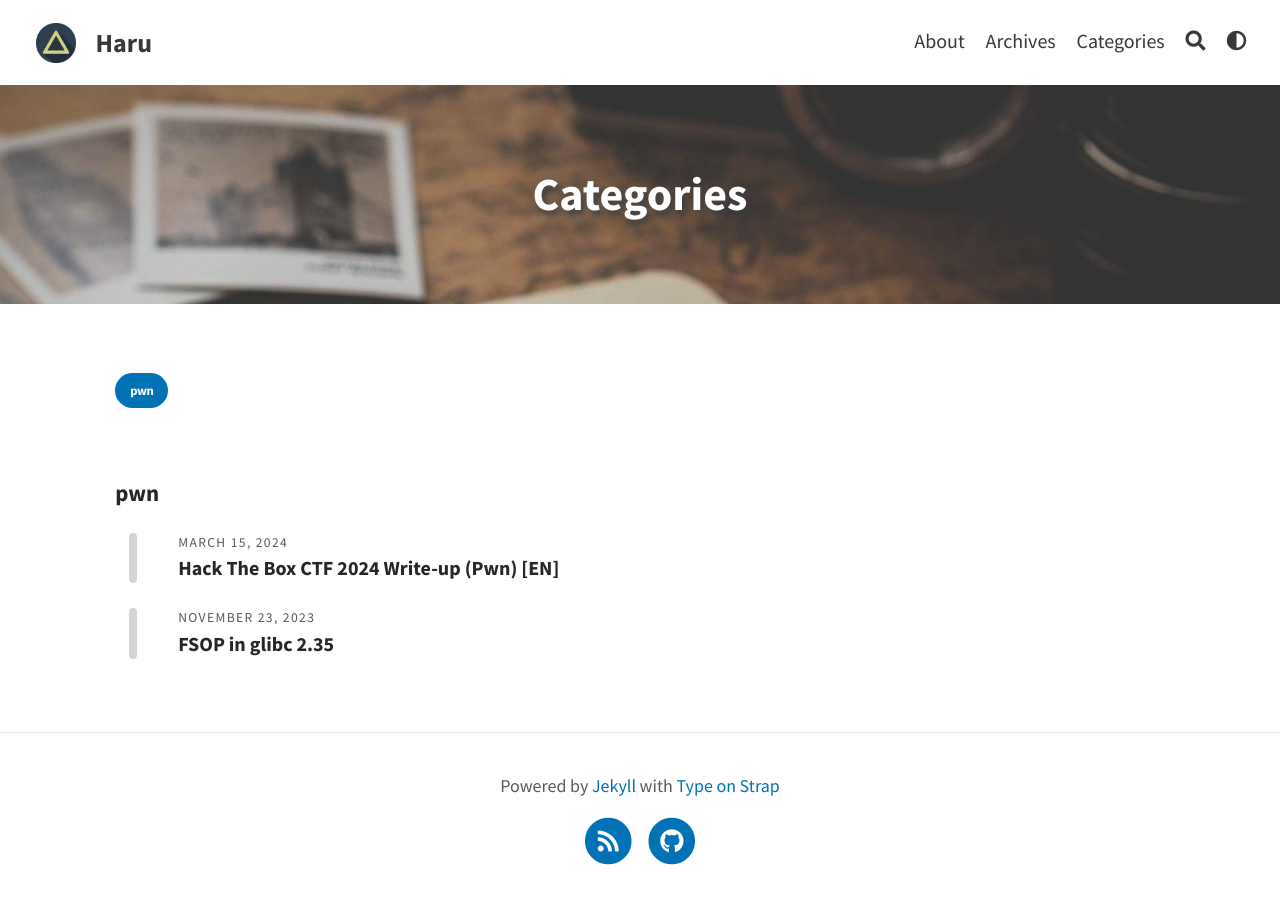
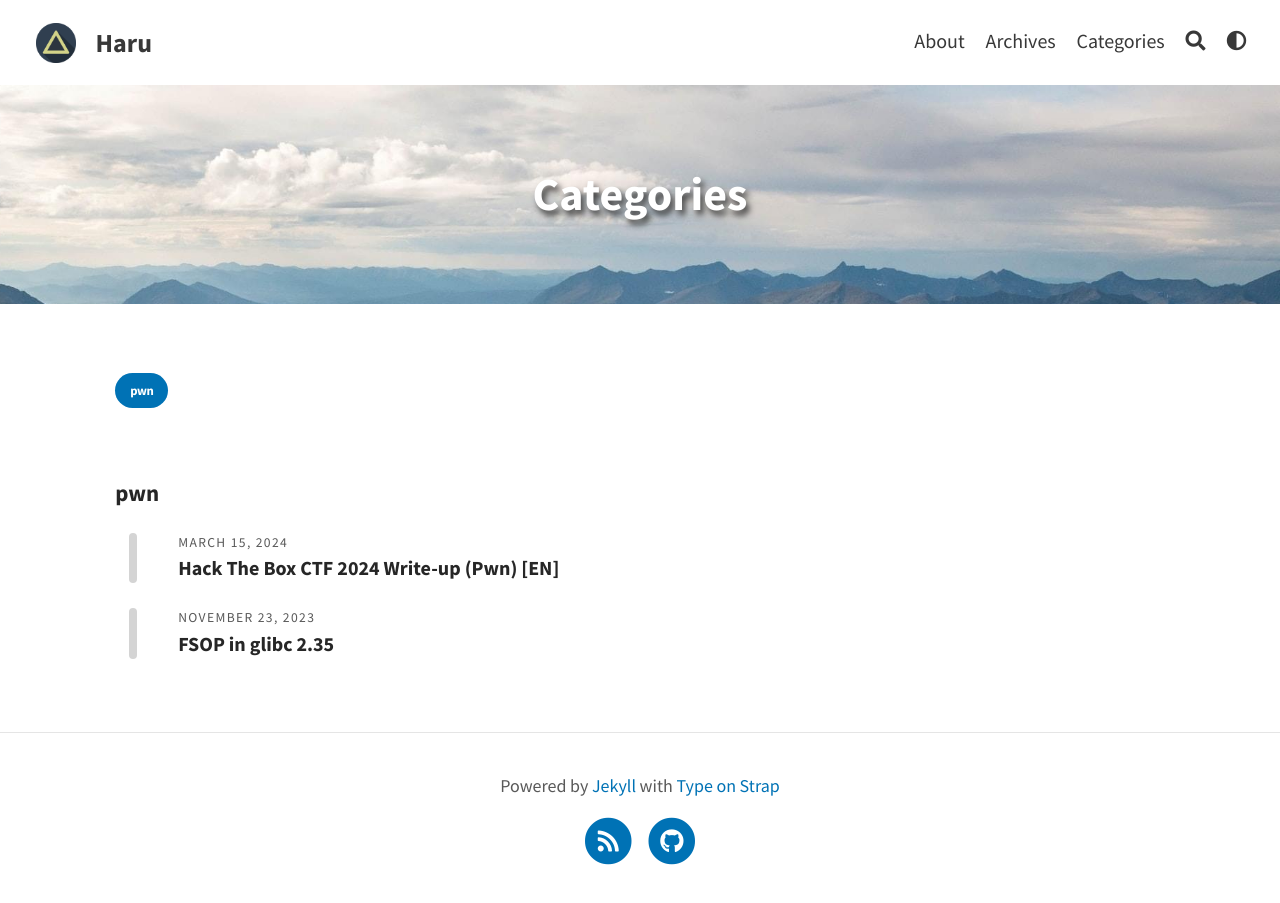
Before and after one commit to hareh4ru/hareh4ru.github.io, a Jekyll site: the page built from pages/categories.md, in a window 1280 px wide. Built offline with Jekyll 4.4.1, drawn with Linux system fonts in a browser that asks for light colours; a script that is not in the unit is left out.

Commit message:
Update categories.md

```diff
--- a/pages/categories.md
+++ b/pages/categories.md
@@ -2,5 +2,5 @@
 layout: categories
 title: Categories
 permalink: /categories/
-feature-img: "assets/img/pexels/book-glass.jpeg"
+feature-img: assets/img/pexels/travel.jpeg
 ---
```
